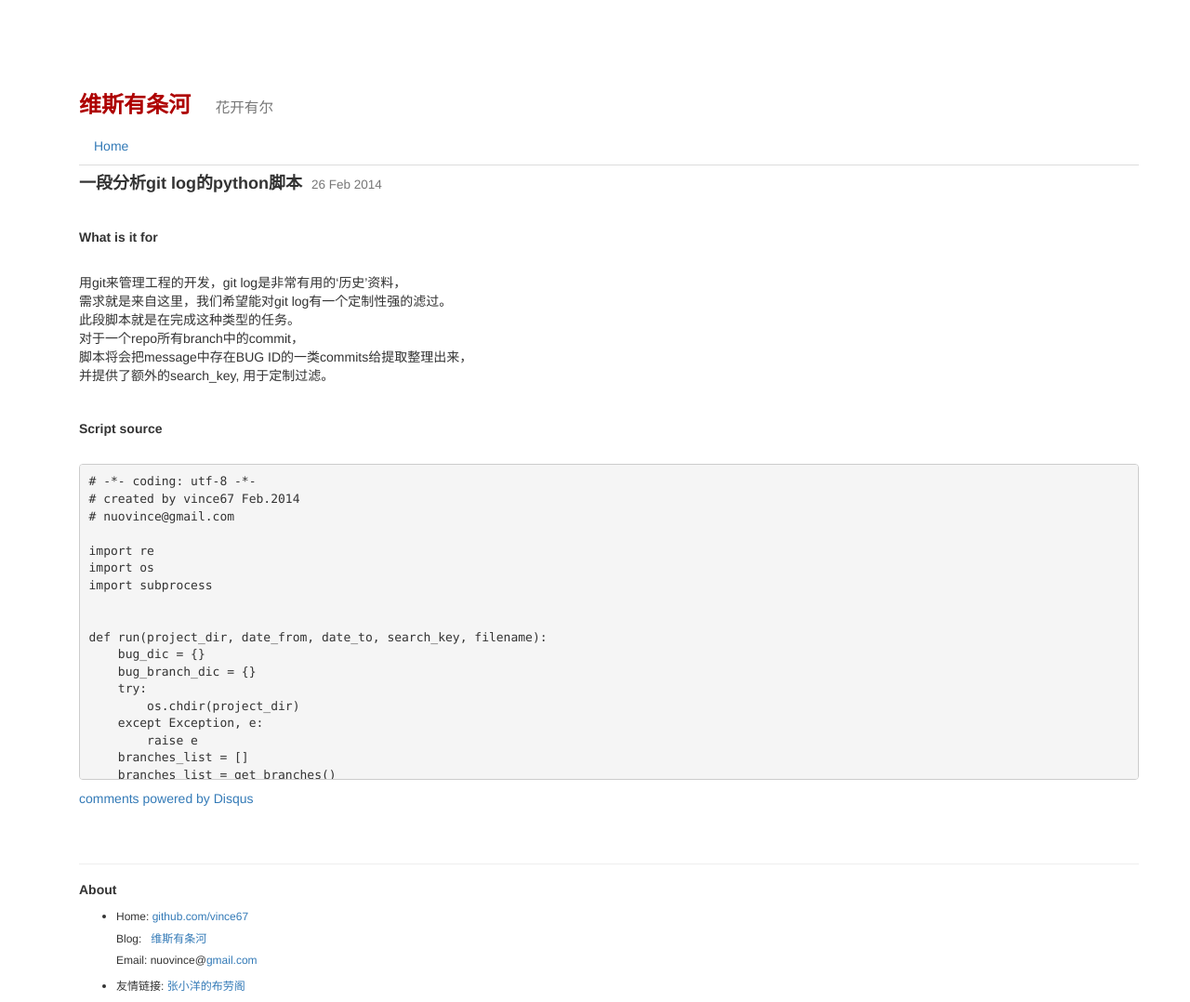
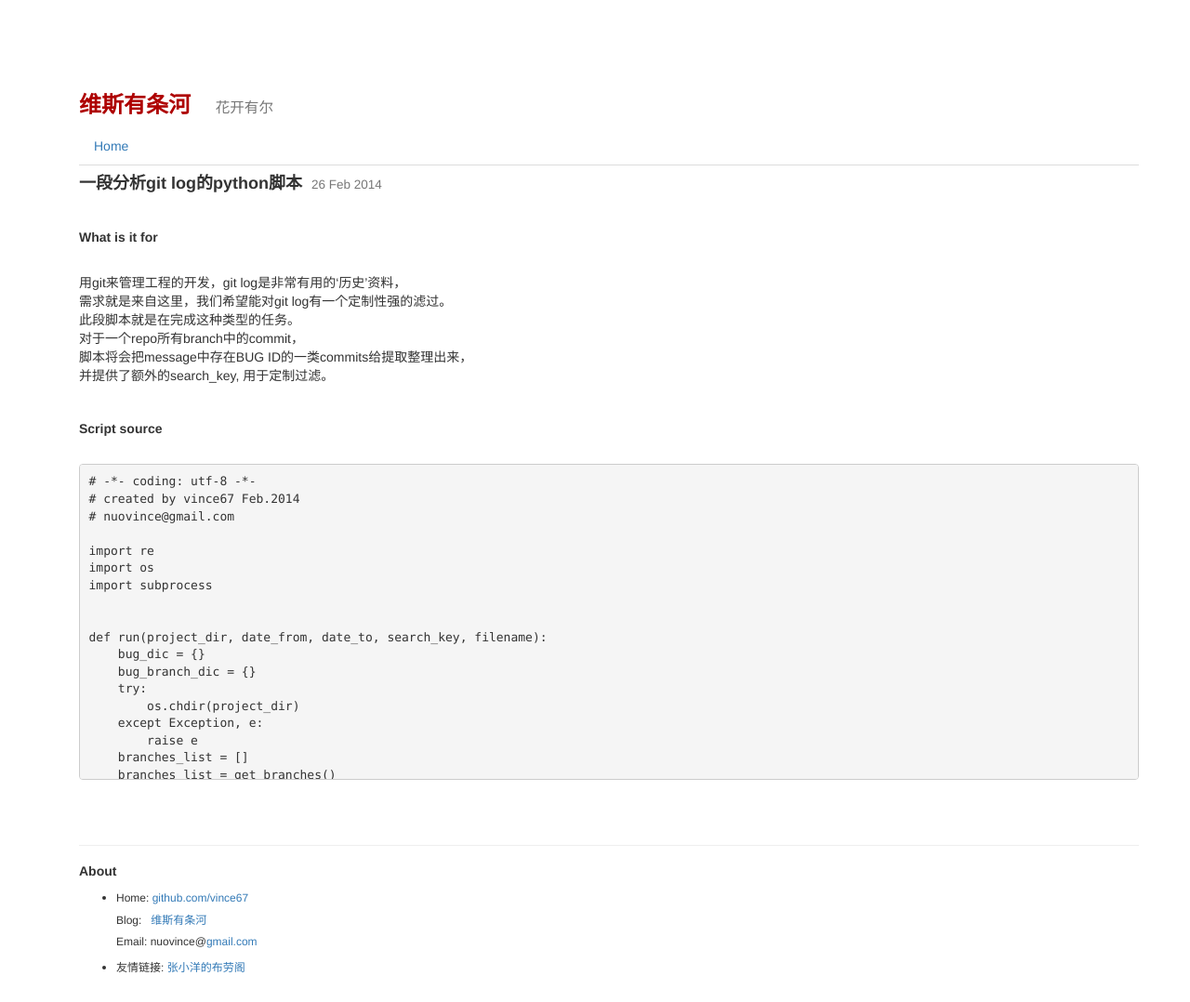
Before and after one commit to vince67/vince67.github.io, a Jekyll site: the page built from _posts/2014-02-26-abstract_message_from_git_log.html, in a window 1280 px wide. Shown: the whole page at 93% size. Built offline with Jekyll 4.4.1, drawn with Linux system fonts in a browser that asks for light colours; nearby versions of some CDN libraries; comment, search, counter and statistics services are not loaded; some of the changed lines change nothing that is shown.

Commit message:
Update 2014-02-26-abstract_message_from_git_log.html

```diff
--- a/_posts/2014-02-26-abstract_message_from_git_log.html
+++ b/_posts/2014-02-26-abstract_message_from_git_log.html
@@ -138,19 +138,3 @@
     run(project_dir, date_from, date_to, search_key, filename)
 
     </pre>
-{% if {{page.comments}} %}
-     <div id="disqus_thread"></div>
-    <script type="text/javascript">
-        /* * * CONFIGURATION VARIABLES: EDIT BEFORE PASTING INTO YOUR WEBPAGE * * */
-        var disqus_shortname = 'vincehasariver'; // required: replace example with your forum shortname
-
-        /* * * DON'T EDIT BELOW THIS LINE * * */
-        (function() {
-            var dsq = document.createElement('script'); dsq.type = 'text/javascript'; dsq.async = true;
-            dsq.src = '//' + disqus_shortname + '.disqus.com/embed.js';
-            (document.getElementsByTagName('head')[0] || document.getElementsByTagName('body')[0]).appendChild(dsq);
-        })();
-    </script>
-    <noscript>Please enable JavaScript to view the <a href="http://disqus.com/?ref_noscript">comments powered by Disqus.</a></noscript>
-    <a href="http://disqus.com" class="dsq-brlink">comments powered by <span class="logo-disqus">Disqus</span></a>
- {% endif %}
```
